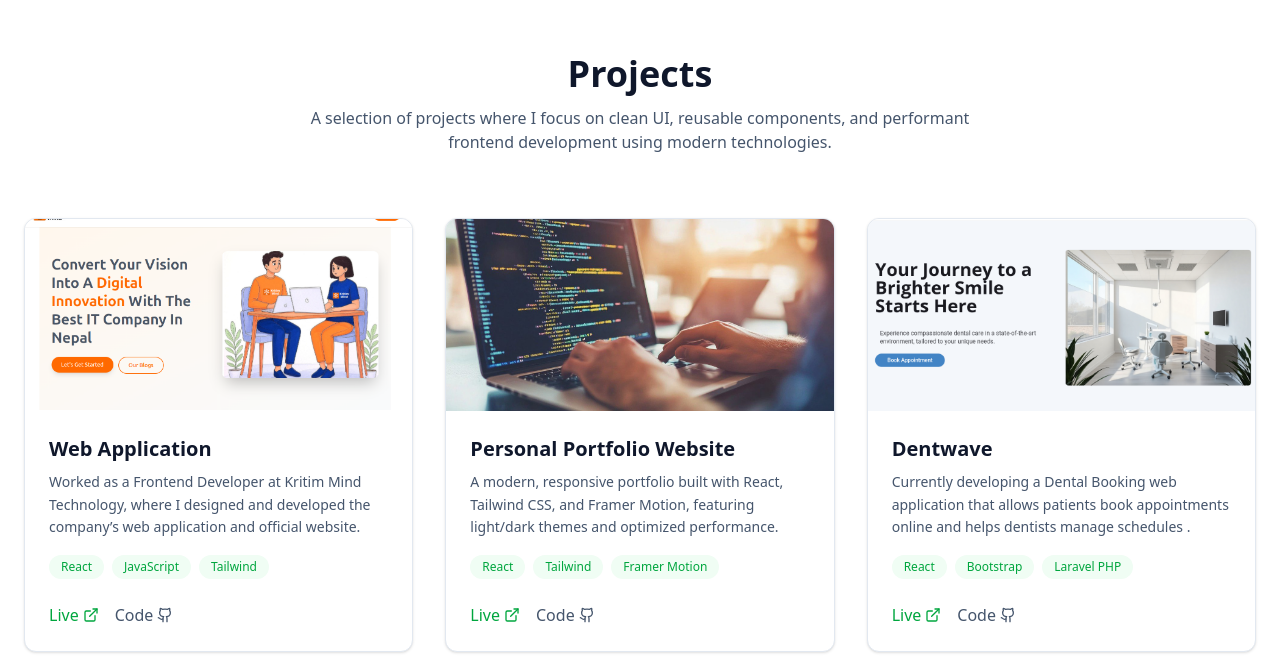
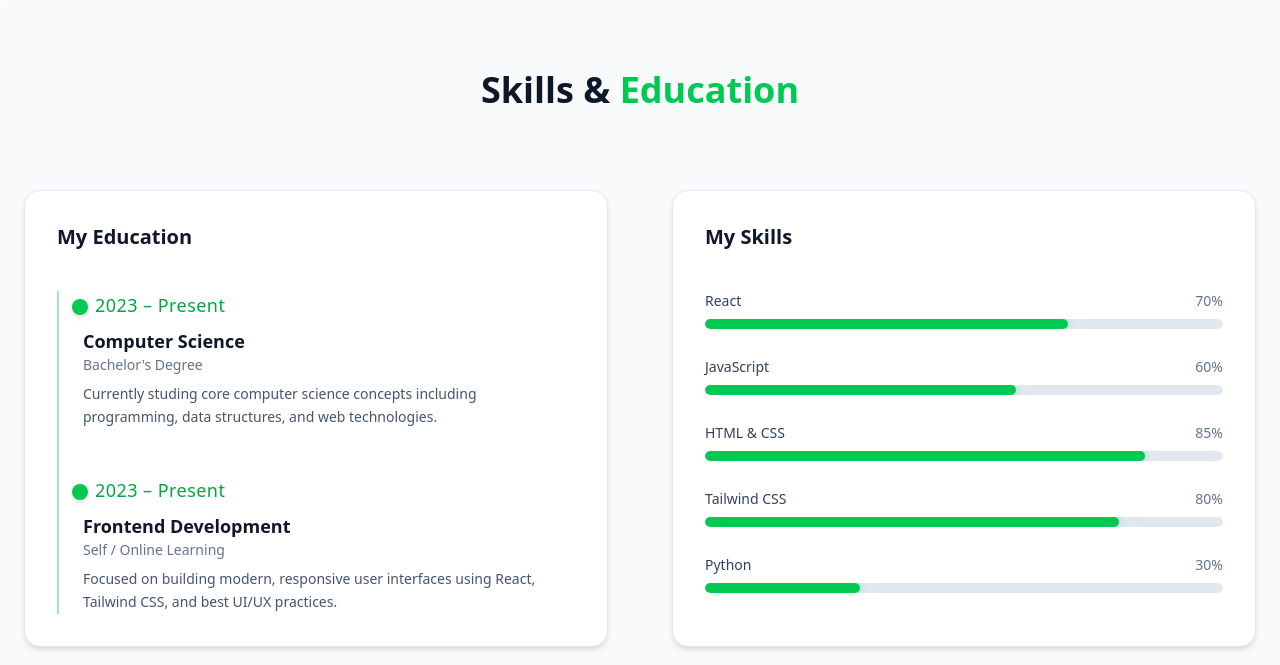
Before and after one commit to pujadhital-kritim/React-with-SEO-development, a React (Vite) app in the folder Portfolio/react/: page / in a window 1280 px wide. Shown: the part 1515-2180 px from the top of the page. Built offline with nearby package versions, Linux system fonts and the light colour scheme.

Commit message:
skills and education page

```diff
--- a/Portfolio/react/src/App.jsx
+++ b/Portfolio/react/src/App.jsx
@@ -5,6 +5,7 @@ import Footer from './component/Footer'
 import About from './pages/Aboutpage'
 import Contact from './pages/Contactpage'
 import Project from './pages/Project'
+import Skills from './pages/Skills'
 
 const App = () => {
   return (
@@ -13,6 +14,7 @@ const App = () => {
   <Navbar/>
   <Homepage/>
  <About/>
+ <Skills/>
  <Project/>
  <Contact/>
   <Footer/>
--- a/Portfolio/react/src/component/Navbar.jsx
+++ b/Portfolio/react/src/component/Navbar.jsx
@@ -32,6 +32,11 @@ export default function Navbar() {
             </NavLink>
           </li>
           <li>
+           <NavLink to="/projects" onClick={() => setOpen(false)}>
+              Skills
+            </NavLink>
+            </li>
+          <li>
             <NavLink to="/projects" className={navClass}>
               Projects
             </NavLink>
@@ -65,6 +70,9 @@ export default function Navbar() {
               About
             </NavLink>
             <NavLink to="/projects" onClick={() => setOpen(false)}>
+              Skills
+            </NavLink>
+            <NavLink to="/projects" onClick={() => setOpen(false)}>
               Projects
             </NavLink>
             <NavLink to="/contact" onClick={() => setOpen(false)}>
--- /dev/null
+++ b/Portfolio/react/src/pages/Skills.jsx
@@ -0,0 +1,154 @@
+import { motion } from "framer-motion";
+
+const education = [
+  {
+    year: "2023 – Present",
+    title: "Computer Science",
+    institute: "Bachelor's Degree",
+    description:
+      "Currently studing core computer science concepts including programming, data structures, and web technologies.",
+  },
+  {
+    year: "2023 – Present",
+    title: "Frontend Development",
+    institute: "Self / Online Learning",
+    description:
+      "Focused on building modern, responsive user interfaces using React, Tailwind CSS, and best UI/UX practices.",
+  },
+];
+
+const skills = [
+  { name: "React", level: 70 },
+  { name: "JavaScript", level: 60 },
+  { name: "HTML & CSS", level: 85 },
+  { name: "Tailwind CSS", level: 80 },
+  { name: "Python", level: 30 },
+];
+
+export default function Skills() {
+  return (
+    <section className="bg-white dark:bg-slate-900 transition-colors duration-300">
+      <div
+        className="max-w-7xl mt-8 mx-auto px-6 py-20
+                   bg-slate-50 dark:bg-slate-800/40
+                   rounded-3xl shadow-sm"
+      >
+        <motion.h2
+          initial={{ opacity: 0, y: 20 }}
+          whileInView={{ opacity: 1, y: 0 }}
+          transition={{ duration: 0.6 }}
+          className="text-4xl font-bold text-center mb-20
+                     text-slate-900 dark:text-slate-100"
+        >
+          Skills & <span className="text-green-500">Education</span>
+        </motion.h2>
+
+        <div className="grid grid-cols-1 lg:grid-cols-2 gap-16">
+
+
+          <motion.div
+            initial={{ opacity: 0, x: -30 }}
+            whileInView={{ opacity: 1, x: 0 }}
+            whileHover={{ y: -4 }}
+            transition={{ duration: 0.4 }}
+            className="bg-white dark:bg-slate-900
+                       border border-slate-200 dark:border-slate-700
+                       rounded-2xl p-8
+                       shadow-md hover:shadow-xl transition"
+          >
+            <h3 className="text-xl font-semibold mb-10
+                           text-slate-900 dark:text-slate-100">
+              My Education
+            </h3>
+
+            <div className="relative border-l-2 border-green-500/40 pl-6 space-y-12">
+              {education.map((item, index) => (
+                <motion.div
+                  key={index}
+                  initial={{ opacity: 0, y: 10 }}
+                  whileInView={{ opacity: 1, y: 0 }}
+                  transition={{ delay: index * 0.1 }}
+                  className="relative group"
+                >
+
+                  <span
+                    className="absolute -left-[11px] top-2 w-4 h-4
+                               bg-green-500 rounded-full
+                               shadow-md group-hover:scale-110 transition"
+                  />
+
+                  <p className="text-lg  ml-3 text-green-600 dark:text-green-400 mb-2 tracking-wide">
+                    {item.year}
+                  </p>
+
+                  <h4 className="text-lg font-semibold
+                                 text-slate-900 dark:text-slate-100">
+                    {item.title}
+                  </h4>
+
+                  <p className="text-sm text-slate-500 dark:text-slate-400 mb-2">
+                    {item.institute}
+                  </p>
+
+                  <p className="text-slate-600 dark:text-slate-300 text-sm leading-relaxed">
+                    {item.description}
+                  </p>
+                </motion.div>
+              ))}
+            </div>
+          </motion.div>
+
+          <motion.div
+            initial={{ opacity: 0, x: 30 }}
+            whileInView={{ opacity: 1, x: 0 }}
+            whileHover={{ y: -4 }}
+            transition={{ duration: 0.4 }}
+            className="bg-white dark:bg-slate-900
+                       border border-slate-200 dark:border-slate-700
+                       rounded-2xl p-8
+                       shadow-md hover:shadow-xl transition"
+          >
+            <h3 className="text-xl font-semibold mb-10
+                           text-slate-900 dark:text-slate-100">
+              My Skills
+            </h3>
+
+            <div className="space-y-7">
+              {skills.map((skill, index) => (
+                <div key={index} className="group">
+                  <div className="flex justify-between mb-2">
+                    <span
+                      className="text-sm font-medium
+                                 text-slate-700 dark:text-slate-300"
+                    >
+                      {skill.name}
+                    </span>
+                    <span className="text-sm text-slate-500 dark:text-slate-400">
+                      {skill.level}%
+                    </span>
+                  </div>
+
+                  <div
+                    className="w-full h-2.5 rounded-full
+                               bg-slate-200 dark:bg-slate-700
+                               overflow-hidden"
+                  >
+                    <motion.div
+                      initial={{ width: 0 }}
+                      whileInView={{ width: `${skill.level}%` }}
+                      transition={{ duration: 0.9, ease: "easeOut" }}
+                      className="h-full rounded-full
+                                 bg-green-500
+                                 shadow-[0_0_10px_rgba(34,197,94,0.4)]"
+                    />
+                  </div>
+                </div>
+              ))}
+            </div>
+          </motion.div>
+
+        </div>
+      </div>
+    </section>
+  );
+}
```
